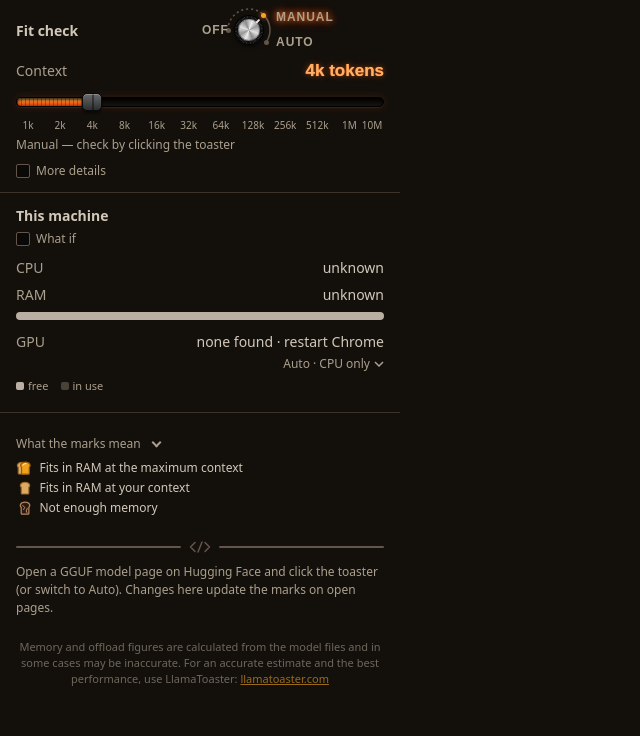
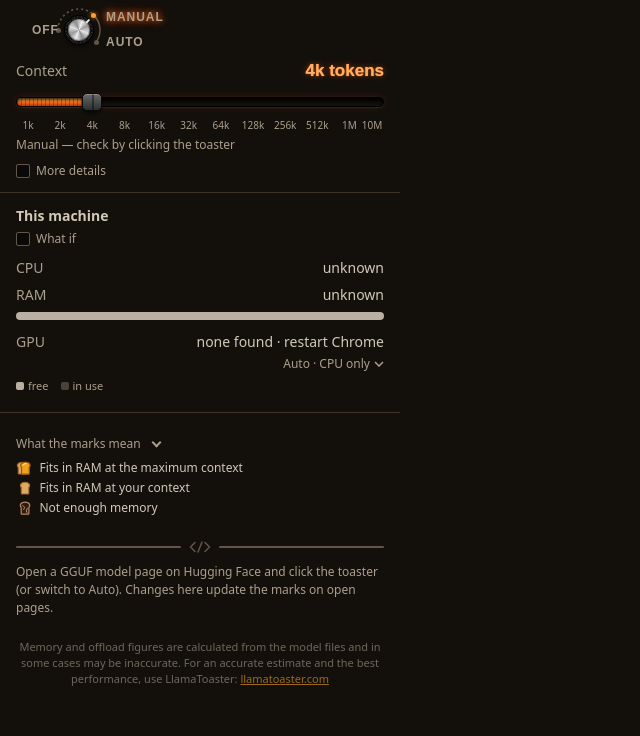
Before and after one commit to LlamaToaster/extension, a website with bundled scripts: page popup.html in a window 1280 px wide. Shown: the part 64-800 px from the top of the page, without its empty margins (0-640 px from the left). Built offline with nearby package versions, Linux system fonts and the light colour scheme; some packages are replaced by stand-ins of ours; no server answers; a web font is replaced by a local one.

Commit message:
Drop the visible Fit check heading; the knob takes its place
The heading stays for screen readers. The knob sits at the left, 14px in; the context value stays at the right edge.

```diff
--- a/popup.css
+++ b/popup.css
@@ -366,7 +366,9 @@ button.ghost.tiny { padding: 0 5px; font-size: 11px; line-height: 16px; vertical
 .fit-head h2 { margin: 0; }
 /* Off / Manual / Auto: a rotary knob. Off sits apart on the left, reached over
    a dashed arc; Manual and Auto are on the right, joined by a solid one. */
-.mode { position: relative; width: 120px; height: 42px; flex: none; margin-right: 64px; } /* in from the edge, clear of the context value below */
+.mode { position: relative; width: 120px; height: 42px; flex: none; margin-left: 14px; } /* where the "Fit check" heading was, a little in */
+#fit > .fit-head { justify-content: flex-start; }
+.sr-only { position: absolute; width: 1px; height: 1px; margin: -1px; overflow: hidden; clip-path: inset(50%); white-space: nowrap; }
 .mode-arc { position: absolute; inset: 0; overflow: visible; pointer-events: none; }
 .mode-arc path { fill: none; stroke: var(--border-strong); stroke-width: 1.5; }
 .mode-arc .dash { stroke-dasharray: 2 3; }
--- a/popup.html
+++ b/popup.html
@@ -22,7 +22,7 @@
 
     <section id="fit">
       <div class="fit-head">
-        <h2>Fit check</h2>
+        <h2 class="sr-only">Fit check</h2>
         <div class="mode" id="lever" data-mode="manual" role="radiogroup" aria-label="Fit check mode">
           <svg class="mode-arc" viewBox="0 0 120 42" aria-hidden="true">
             <path class="dash" d="M 28 21 A 21 21 0 0 1 63.85 6.15" />
```
